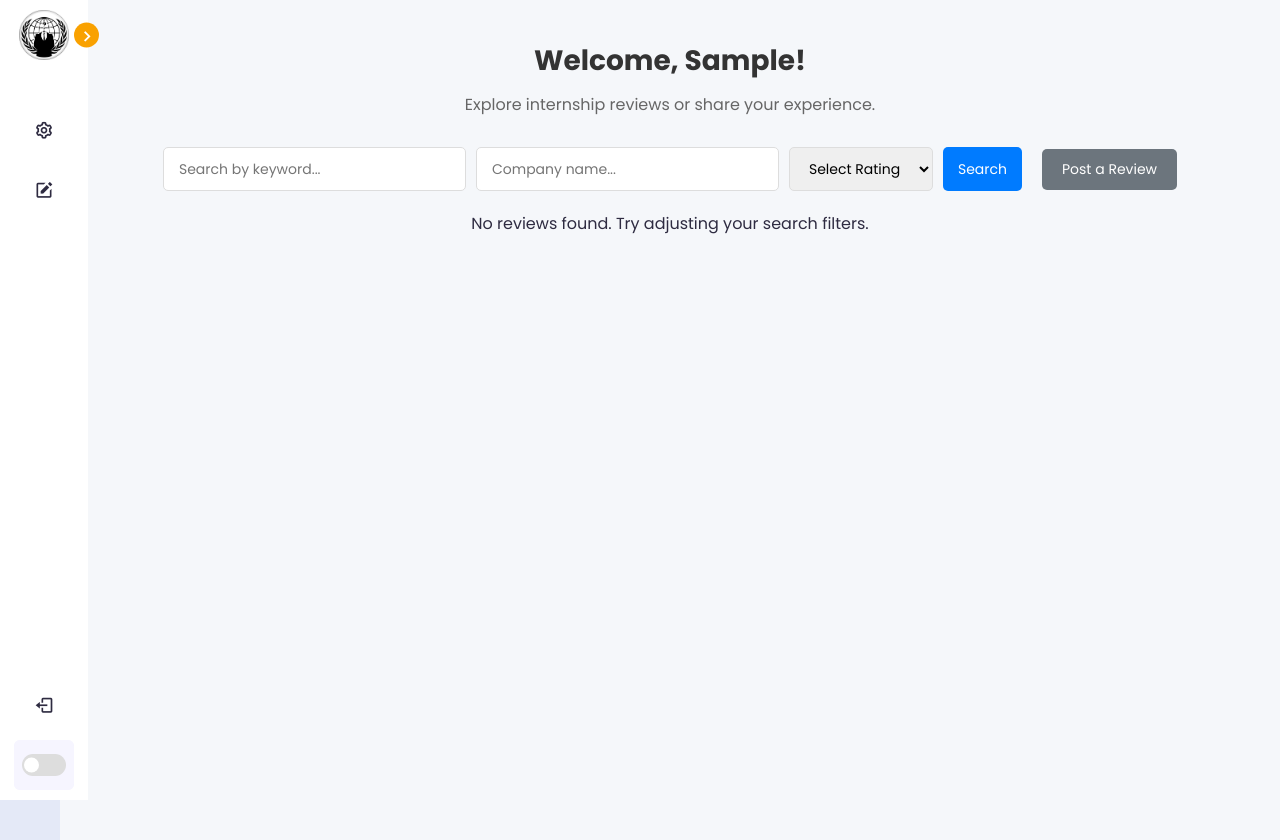
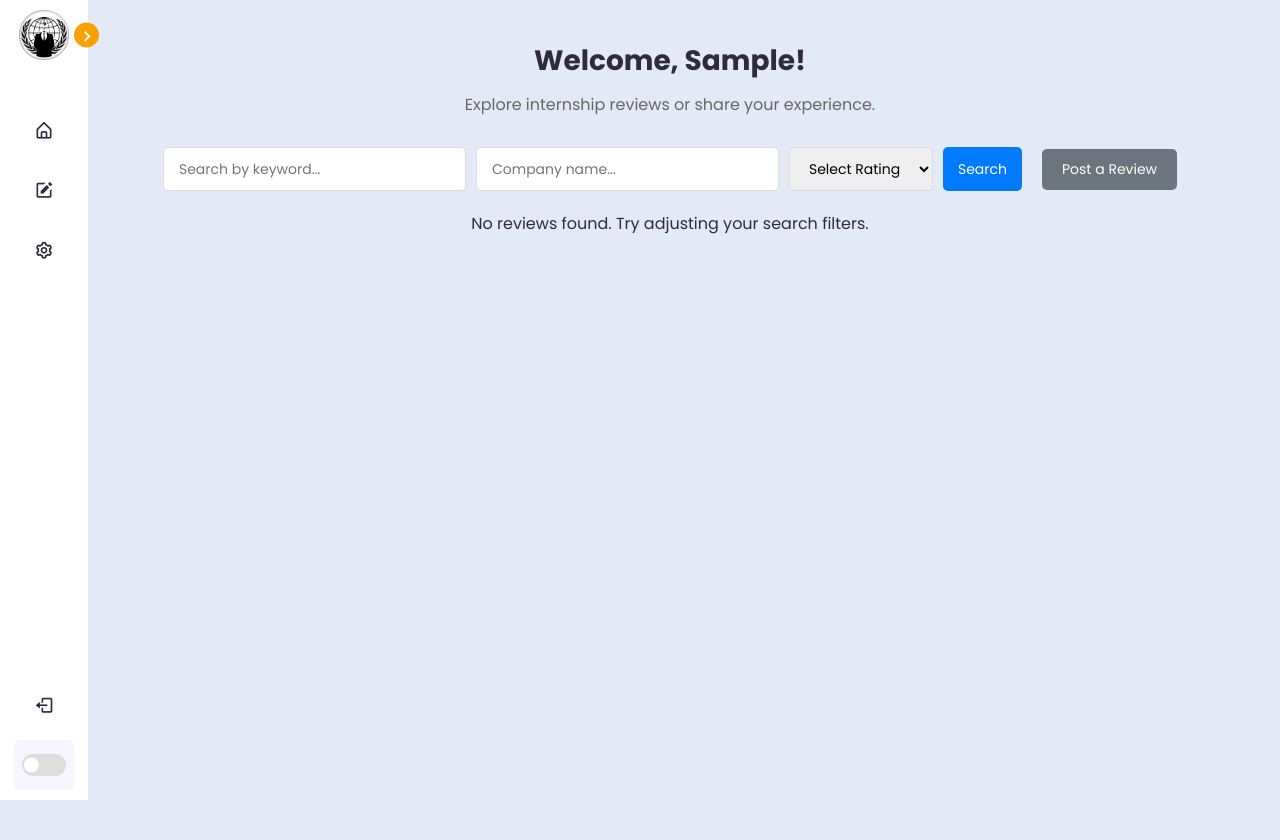
Before and after one commit to aesma008/Student-Internship-Web-Application, a Django app: page /home/ in a window 1280 px wide. Run offline with Django 5.2, Linux system fonts and the light colour scheme; the visitor is signed in with stand-in values (Sample User, id 1); some libraries are stand-ins or nearby versions.

Commit message:
Fixed some dark mode/light themed issues and added a sidebar menu for "home"

```diff
--- a/templates/static/css/home.css
+++ b/templates/static/css/home.css
@@ -2,7 +2,7 @@
 .content {
     flex-grow: 1;
     padding: 20px;
-    background-color: #f5f7fa;
+    background-color: var(--body-color);
     overflow-y: auto;
     transition: margin-left 0.3s ease;
 }
@@ -17,7 +17,7 @@
 
 .home {
     padding: 20px;
-    background-color: #f5f7fa;
+    background-color: var(--body-color);
     min-height: calc(100vh - 60px);
     box-sizing: border-box;
 }
@@ -30,7 +30,7 @@
 .home-header h1 {
     font-size: 28px;
     font-weight: bold;
-    color: #333;
+    color: var(--text-color);
     margin-bottom: 10px;
 }
 
@@ -156,16 +156,9 @@
 
 .home {
     padding: 20px;
-    background-color: #f5f7fa;
+    background-color: var(--body-color);
     min-height: 100vh;
     display: flex;
     flex-direction: column;
     align-items: center;
 }
-
-.home .text {
-    font-size: 30px;
-    font-weight: 500;
-    color: var(--text-color);
-    padding: 8px 40px;
-}
--- a/templates/static/html/base.html
+++ b/templates/static/html/base.html
@@ -17,6 +17,9 @@
             <div class="image-text">
                     <span class="image-profile">
                         <img src="
+
+
+
                                 {% if user.profile.profile_picture.url %}{{ user.profile.profile_picture.url }}{% endif %}"
                              alt="Profile Picture">
                     </span>
@@ -31,15 +34,21 @@
             <div class="menu">
                 <ul class="menu-links">
                     <li class="nav-link">
-                            <a href="/settings/">
-                                <i class='bx bx-cog icon'></i>
-                                <span class="text nav-text">Settings</span>
+                        <a href="/home/">
+                            <i class='bx bx-home-alt icon'></i>
+                            <span class="text nav-text">Reviews</span>
                         </a>
                     </li>
                     <li class="nav-link">
                         <a href="/post-a-review/">
                             <i class='bx bxs-edit icon'></i>
                             <span class="text nav-text">Post A Review</span>
+                        </a>
+                    </li>
+                    <li class="nav-link">
+                        <a href="/settings/">
+                            <i class='bx bx-cog icon'></i>
+                            <span class="text nav-text">Settings</span>
                         </a>
                     </li>
                 </ul>
```
Lines whose indentation alone changed are shown as unchanged.
